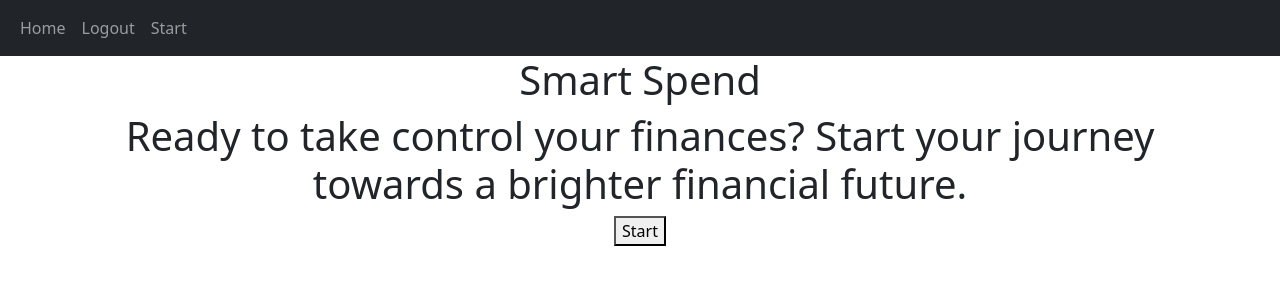
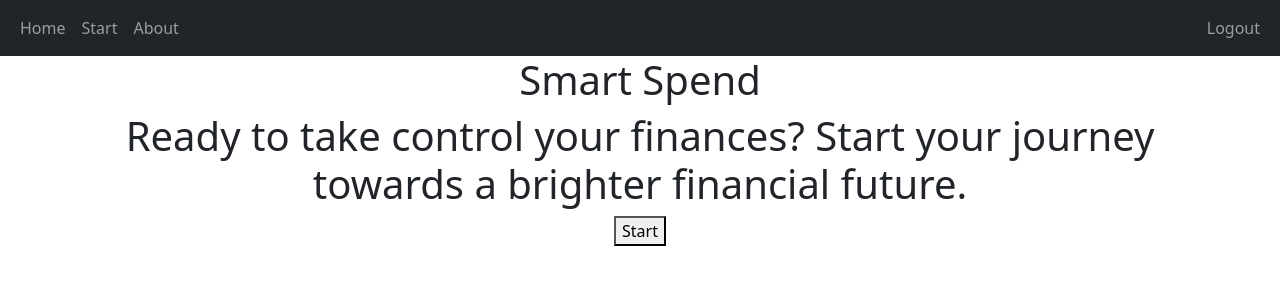
Before and after one commit to darianodirling/SmartSpend, a Flask app: page / in a window 1280 px wide. Shown: the top 300 px of the page. Run offline with Flask 3, Linux system fonts and the light colour scheme; a user stored in the database is signed in; some libraries are stand-ins or nearby versions.

Commit message:
header fixes

```diff
--- a/website/templates/base.html
+++ b/website/templates/base.html
@@ -31,8 +31,13 @@
           <div class="navbar-nav">
             <a class="nav-item nav-link" href="/home">Home</a>
             {% if user.is_authenticated %}
+            <a class="nav-item nav-link" href="/start">Start</a>
+            <a class="nav-item nav-link" href="/about">About</a>
+            {% endif %}
+          </div>
+          <div class="navbar-nav ms-auto">
+            {% if user.is_authenticated %}
             <a class="nav-item nav-link" href="/logout">Logout</a>
-            <a class="nav-item nav-link" href="/start">Start</a>
             {% else %}
             <a class="nav-item nav-link" href="/login">Login</a>
             <a class="nav-item nav-link" href="/sign-up">Sign Up</a>
@@ -41,6 +46,7 @@
         </div>
       </div>
     </nav>
+
     {% with messages = get_flashed_messages(with_categories=true) %} {% if
     messages %} {% for category, message in messages %} {% if category ==
     'error' %}
@@ -54,7 +60,9 @@
       <button type="button" class="btn-close" data-bs-dismiss="alert"></button>
     </div>
     {% endif %} {% endfor %} {% endif %} {% endwith %}
+
     <div class="container">{% block content %}{% endblock %}</div>
+
     <script
       src="https://cdn.jsdelivr.net/npm/bootstrap@5.0.2/dist/js/bootstrap.bundle.min.js"
       integrity="sha384-MrcW6ZMFYlzcLA8Nl+NtUVF0sA7MsXsP1UyJoMp4YLEuNSfAP+JcXn/tWtIaxVXM"
```
